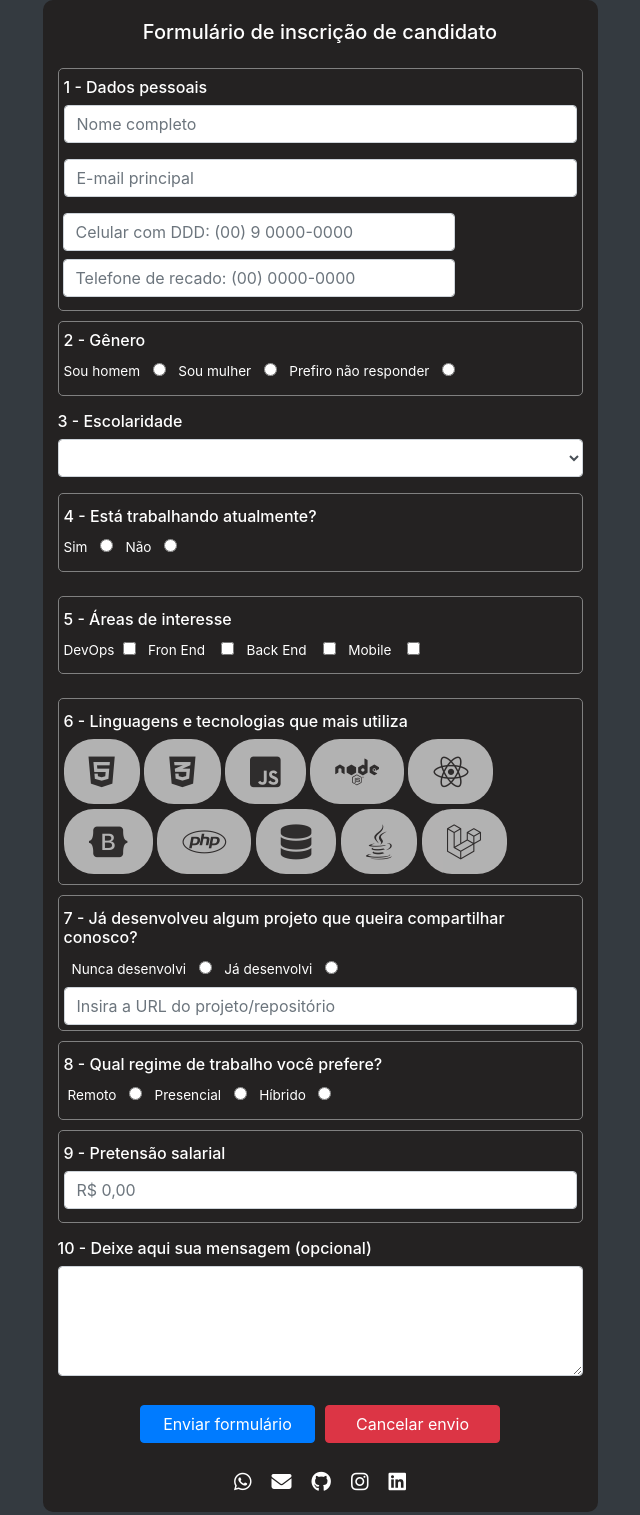
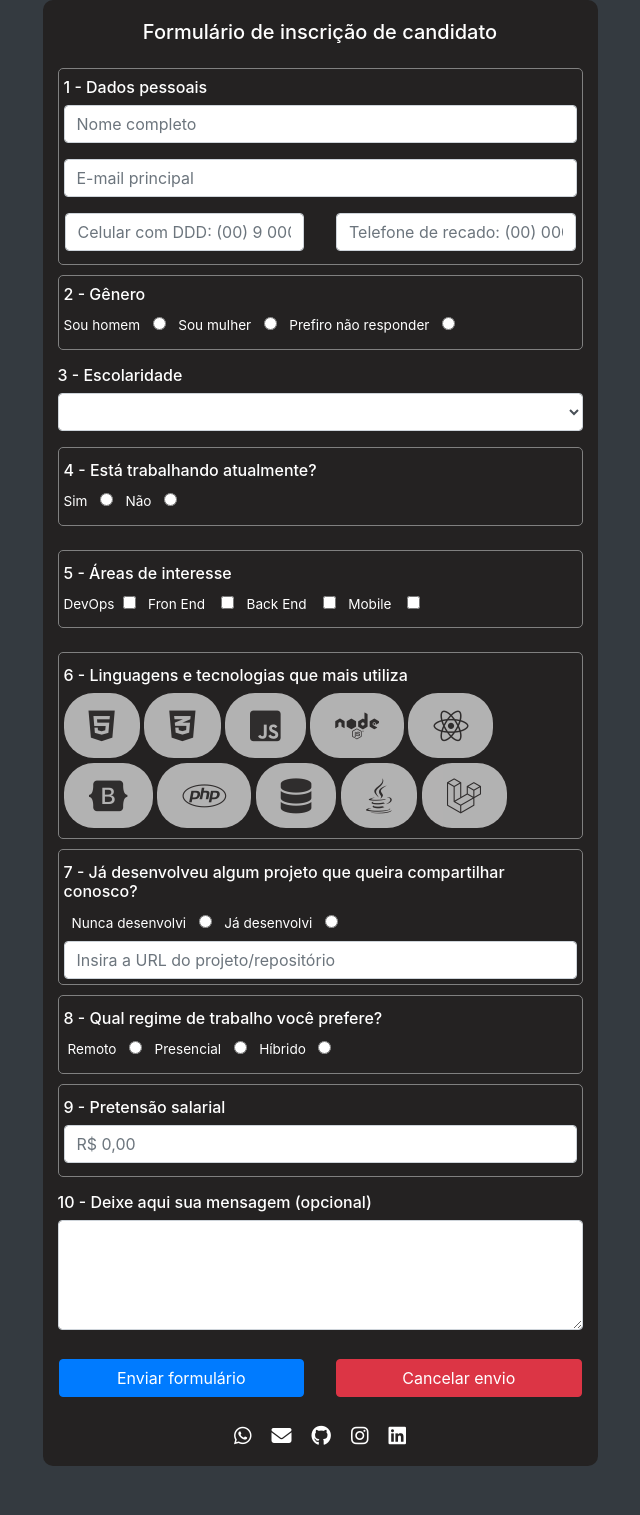
Before and after one commit to dvitorio/FormularioPesquisaDev, a plain HTML site: page index.html in a window 1280 px wide. Shown: the part 48-1563 px from the top of the page, without its empty margins (320-960 px from the left). Drawn offline with nearby package versions, Linux system fonts and the light colour scheme.

Commit message:
Melhorias nos campos de telefone e botões de controle

```diff
--- a/index.html
+++ b/index.html
@@ -21,9 +21,9 @@
                     <h6 class="mb-2 my-1 text-white">1 - Dados pessoais</h6>
                     <input class="form-control mb-3 mx-auto" placeholder="Nome completo" required type="text">
                     <input class="form-control mb-3 mx-auto" placeholder="E-mail principal" type="text">
-                    <div class="form-row telephones">
-                         <input class="form-control mb-2 ml-1 w-75" placeholder="Celular com DDD: (00) 9 0000-0000" type="tel">
-                         <input class="form-control mb-2 ml-1 w-75" placeholder="Telefone de recado: (00) 0000-0000" type="tel">
+                    <div class="row telephones">
+                         <input class="col form-control mb-2 mx-3" placeholder="Celular com DDD: (00) 9 0000-0000" type="tel">
+                         <input class="col form-control mb-2 mx-3" placeholder="Telefone de recado: (00) 0000-0000" type="tel">
                     </div>
                </div>
                <div class="genero mb-3">
@@ -108,9 +108,9 @@
                     <textarea class="form-control h-50 mb-4" name="" id="" cols="30" rows="4"></textarea>
                </div>
 
-               <div class="buttonsControl">
-                    <button class="btn btn-primary col-md-4 mb-4" required type="submit">Enviar formulário</button>
-                    <button class="btn btn-danger col-md-4 mb-4">Cancelar envio</button>
+               <div class="buttonsControl row">
+                    <button class="btn btn-primary col mb-4 mx-3" required type="submit">Enviar formulário</button>
+                    <button class="btn btn-danger col mb-4 mx-3">Cancelar envio</button>
                </div>
 
 
```
